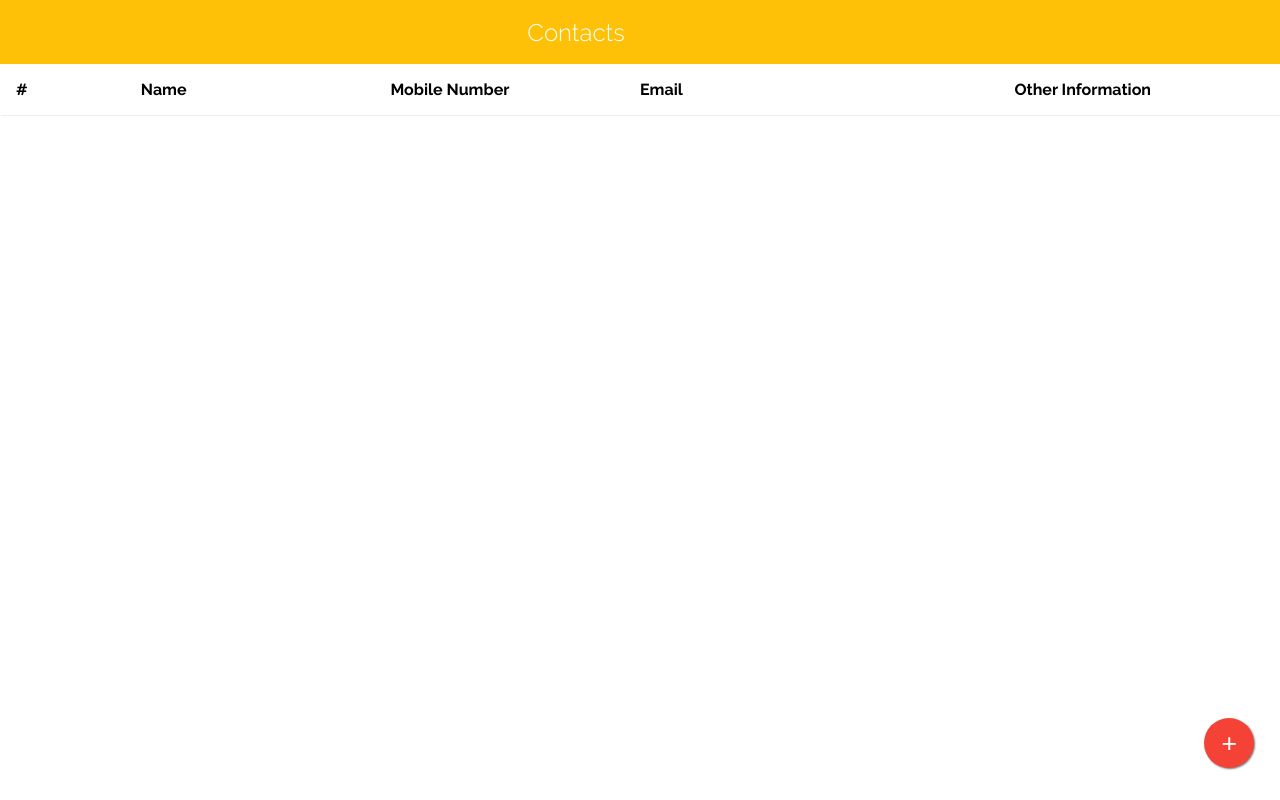
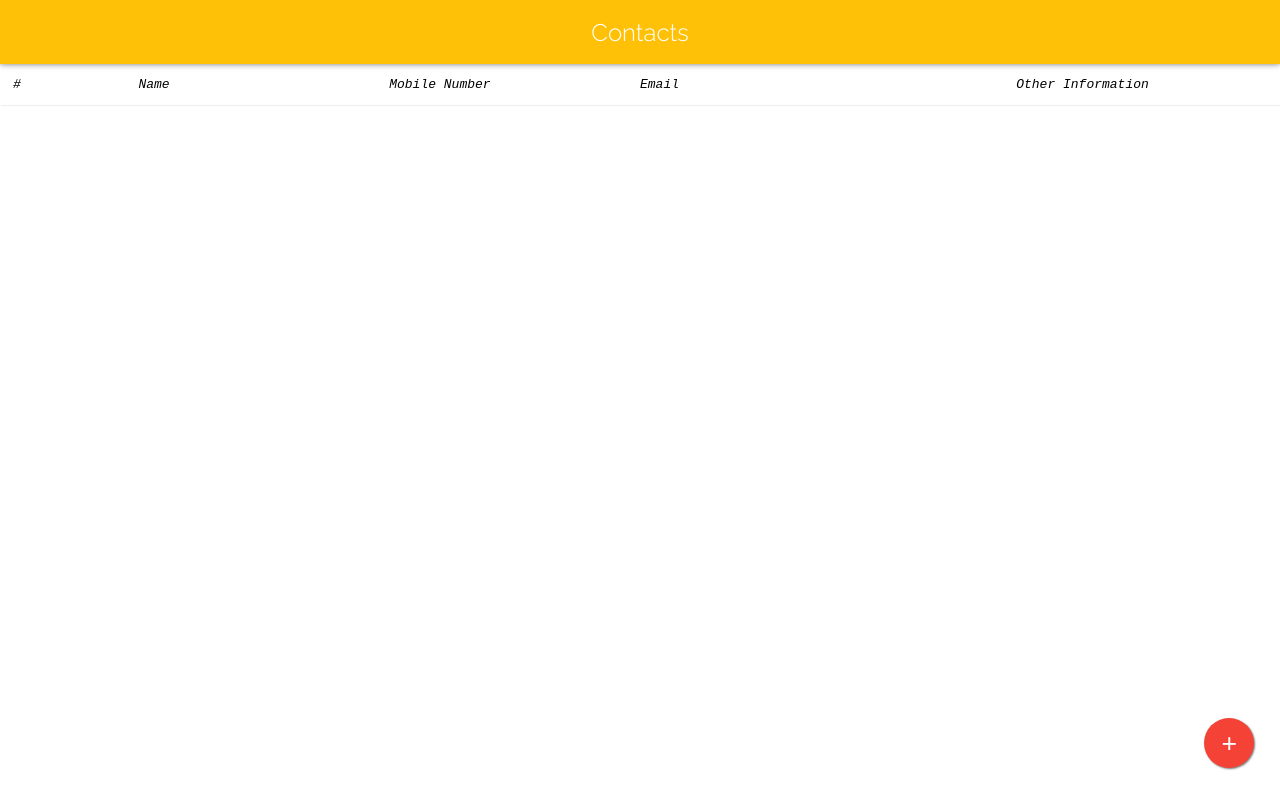
Before and after one commit to abhisheksoni27/react-contacts, a React (Create React App) app: page /add-contact in a window 1280 px wide. Built offline with nearby package versions, Linux system fonts and the light colour scheme.

Commit message:
Improved design and removed redundant flex-boxes :tada:

```diff
--- a/package.json
+++ b/package.json
@@ -1,6 +1,6 @@
 {
   "name": "react-contacts",
-  "version": "0.1.0",
+  "version": "0.1.7",
   "private": true,
   "dependencies": {
     "react": "^15.5.4",
--- a/src/components/Header.js
+++ b/src/components/Header.js
@@ -5,18 +5,16 @@ import {Link} from 'react-router';
 
 class Header extends Component {
     render() {
-        return (
-                <div className='HeaderParent'>
+        return (<div>
                     <header className='Header'>
                         <h4 className='Heading'>
                             Contacts
                         </h4>
 
                     </header>
-                    <div className='AddContact'>
-                        <button><Link className="Link" to="/add-contact">+</Link></button>
+
+                        <button className="AddContact"><Link to="/add-contact">+</Link></button>
                     </div>
-                </div>
         );
     }
 }
--- a/src/css/Header.css
+++ b/src/css/Header.css
@@ -1,14 +1,10 @@
-.HeaderParent {
-    display: flex;
-}
-
 .Header {
     display: flex;
-    flex: 9;
     height: 8vh;
     background: #FFC107;
     justify-content: center;
     align-items: center;
+    box-shadow: 0px 0px 6px 0px #777;
 }
 
 .Heading {
@@ -18,14 +14,6 @@
 }
 
 .AddContact {
-    display: flex;
-    flex: 1;
-    background: #FFC107;
-    justify-content: center;
-    align-items: center;
-}
-
-.AddContact button {
     position: absolute;
     bottom: 4vh;
     right: 2vw;
@@ -39,11 +27,11 @@
     padding: 10px
 }
 
-.AddContact button:hover {
+.AddContact:hover {
     background: #FFC107;
 }
 
-.AddContact button a {
+.AddContact a {
     color: white;
     padding: none;
     margin: none;
--- a/src/css/KeyList.css
+++ b/src/css/KeyList.css
@@ -2,6 +2,7 @@
     display: flex;
     padding: 1em;
     box-shadow: 1px 1px 1px #efefef;
+    font-family: monospace;
 }
 
 .Index,
@@ -46,5 +47,5 @@
 .NameHeader,
 .EmailHeader,
 .OtherInfoHeader {
-    font-weight: 700;
+    font-style: italic;
 }
```
